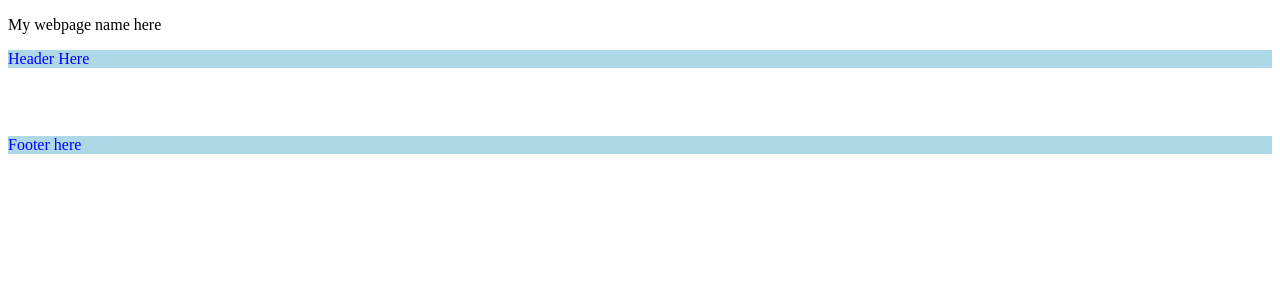
After one commit to tmassey101/CS50W-Project1, a Flask app: template templates/layout.html in a window 1280 px wide. The commit adds this page. Shown: the top 300 px of the page. Run offline with Flask 2, Linux system fonts and the light colour scheme; the template is opened without the code that fills it, so the values that code supplies are empty.

Commit message:
added template.html and headers,footers

```diff
--- /dev/null
+++ b/templates/layout.html
@@ -0,0 +1,35 @@
+<!DOCTYPE html>
+
+<head>
+
+   <p>My webpage name here</p>
+   <style>
+    h2 {color: red}
+    .header {background-color: lightblue; color: blue}
+    .footer {background-color: lightblue; color: blue}
+    </style>
+
+</head>
+
+<body>
+
+<!--
+
+-->
+<div class="header">
+    <P>Header Here</P>
+</div>
+
+<div class="container">
+
+      <br>
+      {% block content %}{% endblock %}
+      <br>
+
+</div>
+
+<div class="footer">
+    <p>Footer here</p>
+</div>
+
+</body>
```
Also changed, not shown: templates/index.html (+7 -0 lines), 2 other files.
